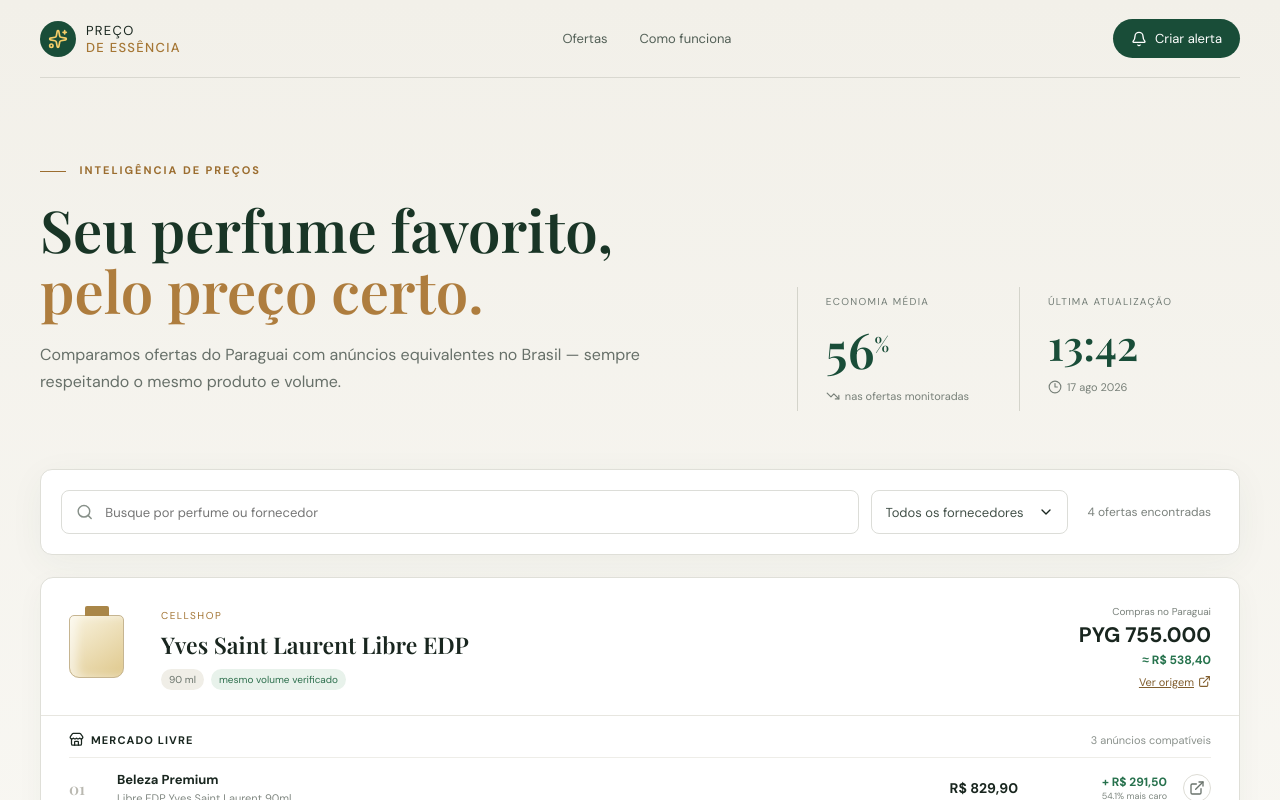
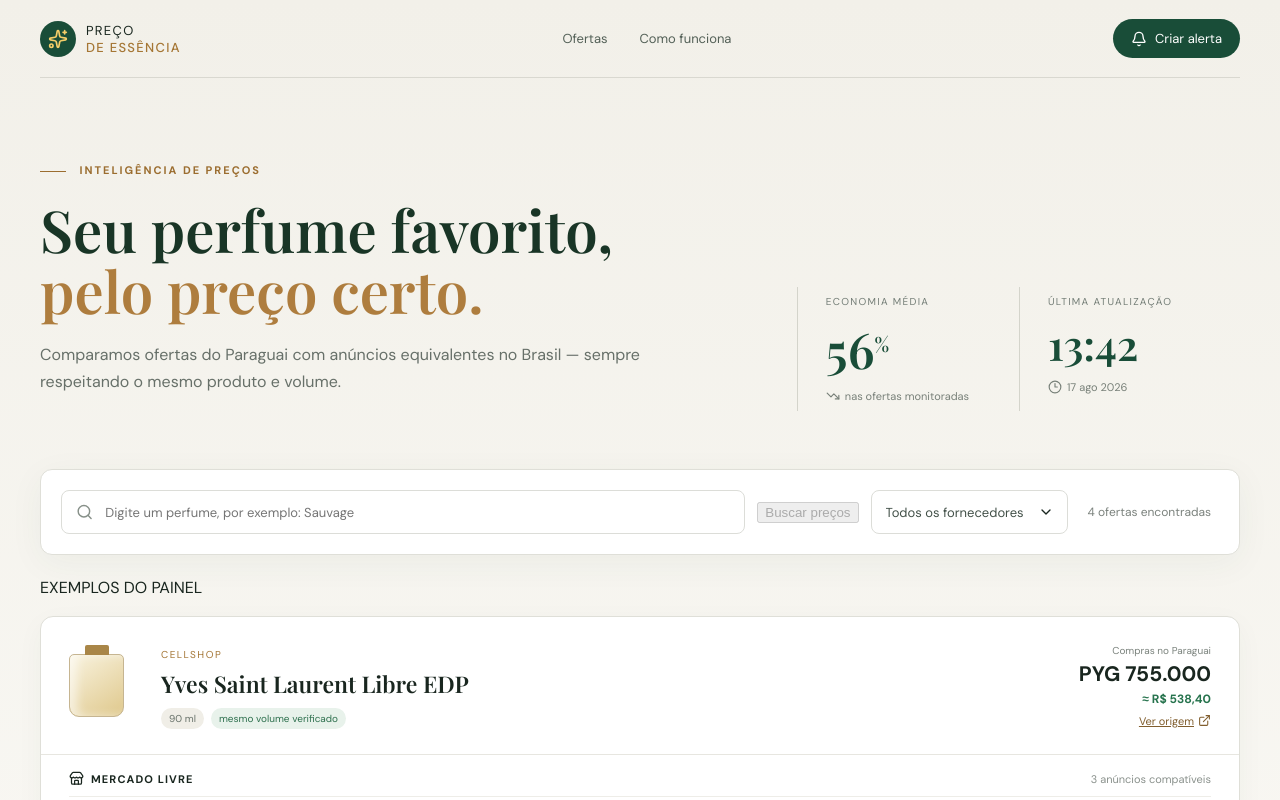
Before and after one commit to Macedo999/painel-precos-perfumes, a React (Vite) app: page / in a window 1280 px wide. Shown: the top 800 px of the page. Built offline with nearby package versions, Linux system fonts and the light colour scheme; a web font is replaced by a local one.

Commit message:
Enhance search handling and UI in App component
Refactor search functionality and improve UI elements.

```diff
--- a/src/App.tsx
+++ b/src/App.tsx
@@ -1,17 +1,38 @@
-import { useMemo, useState } from 'react'
+import { type FormEvent, useMemo, useState } from 'react'
 import { Bell, ChevronDown, Clock3, Search, Sparkles, TrendingDown } from 'lucide-react'
 import { OfferCard } from './components/OfferCard'
+import { LiveResults } from './components/LiveResults'
 import { demoComparisons } from './data/demo'
+import { isLiveSearchConfigured, searchComprasParaguai, type LiveSearchResult } from './services/liveSearch'
 
 export default function App() {
   const [query, setQuery] = useState('')
   const [supplier, setSupplier] = useState('Todos os fornecedores')
+  const [liveResult, setLiveResult] = useState<LiveSearchResult | null>(null)
+  const [loading, setLoading] = useState(false)
+  const [searchError, setSearchError] = useState('')
   const suppliers = [...new Set(demoComparisons.map(({ source }) => source.supplier))]
   const filtered = useMemo(() => demoComparisons.filter(({ source }) => {
     const text = `${source.productName} ${source.supplier}`.toLowerCase()
     return text.includes(query.toLowerCase()) && (supplier === 'Todos os fornecedores' || source.supplier === supplier)
   }), [query, supplier])
   const averageSaving = demoComparisons.flatMap((item) => item.marketplace.map((offer) => ((offer.priceBrl! - item.source.priceBrl!) / item.source.priceBrl!) * 100)).reduce((a, b) => a + b, 0) / demoComparisons.flatMap((x) => x.marketplace).length
+
+  async function handleSearch(event: FormEvent) {
+    event.preventDefault()
+    const term = query.trim()
+    if (term.length < 2) return
+    if (!isLiveSearchConfigured()) {
+      window.open(`https://www.comprasparaguai.com.br/perfume/?q=${encodeURIComponent(term)}`, '_blank', 'noopener,noreferrer')
+      return
+    }
+    setLoading(true)
+    setSearchError('')
+    setLiveResult(null)
+    try { setLiveResult(await searchComprasParaguai(term)) }
+    catch (error) { setSearchError(error instanceof Error ? error.message : 'Falha na consulta') }
+    finally { setLoading(false) }
+  }
 
   return <div className="app-shell">
     <header>
@@ -24,12 +45,15 @@
         <div><span className="kicker"><span /> INTELIGÊNCIA DE PREÇOS</span><h1>Seu perfume favorito,<br/><em>pelo preço certo.</em></h1><p>Comparamos ofertas do Paraguai com anúncios equivalentes no Brasil — sempre respeitando o mesmo produto e volume.</p></div>
         <div className="hero-stats"><div><small>ECONOMIA MÉDIA</small><strong>{averageSaving.toFixed(0)}<sup>%</sup></strong><span><TrendingDown size={14} /> nas ofertas monitoradas</span></div><div><small>ÚLTIMA ATUALIZAÇÃO</small><strong className="time">13:42</strong><span><Clock3 size={14} /> 17 ago 2026</span></div></div>
       </section>
-      <section className="toolbar" id="ofertas">
-        <div className="search"><Search size={18}/><input aria-label="Buscar perfume" placeholder="Busque por perfume ou fornecedor" value={query} onChange={(e) => setQuery(e.target.value)} /></div>
+      <form className="toolbar" id="ofertas" onSubmit={handleSearch}>
+        <div className="search"><Search size={18}/><input aria-label="Buscar perfume" placeholder="Digite um perfume, por exemplo: Sauvage" value={query} onChange={(e) => setQuery(e.target.value)} /></div>
+        <button className="search-button" disabled={loading || query.trim().length < 2}>{loading ? 'Buscando…' : 'Buscar preços'}</button>
         <label className="select-wrap"><select aria-label="Filtrar fornecedor" value={supplier} onChange={(e) => setSupplier(e.target.value)}><option>Todos os fornecedores</option>{suppliers.map((item) => <option key={item}>{item}</option>)}</select><ChevronDown size={16}/></label>
         <span className="result-count">{filtered.length} ofertas encontradas</span>
-      </section>
-      <section className="offers">{filtered.map((comparison) => <OfferCard key={comparison.source.id} comparison={comparison} />)}{!filtered.length && <div className="empty">Nenhuma oferta encontrada para esta busca.</div>}</section>
+      </form>
+      {searchError && <div className="search-error">{searchError}</div>}
+      {liveResult && <LiveResults result={liveResult} />}
+      {!liveResult && <section className="offers"><div className="demo-label">EXEMPLOS DO PAINEL</div>{filtered.map((comparison) => <OfferCard key={comparison.source.id} comparison={comparison} />)}{!filtered.length && <div className="empty">Clique em “Buscar preços” para consultar o Compras no Paraguai.</div>}</section>}
       <section className="method" id="metodo"><span>COMPARAÇÃO SEGURA</span><h2>Mesmo perfume. Mesmo volume.</h2><p>O pareamento exige nome compatível e volume idêntico. Assim, um frasco de 50 ml nunca é comparado com um de 100 ml. Conversões são estimativas e podem variar.</p></section>
     </main>
     <footer><span>Dados demonstrativos para o MVP.</span><span>Atualizações em intervalos · sem garantia de tempo real</span></footer>
```
